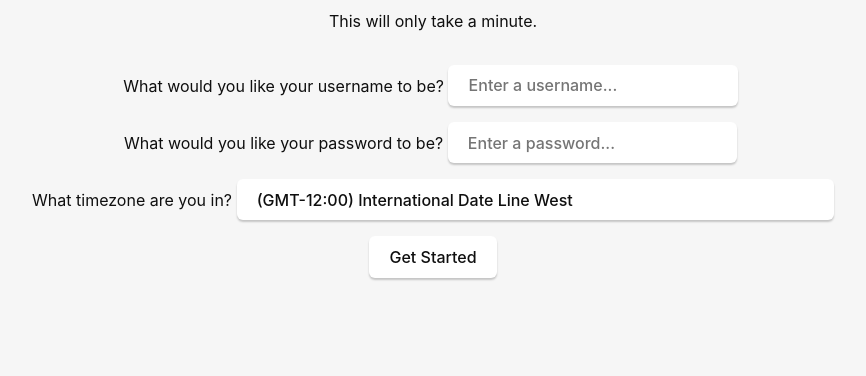
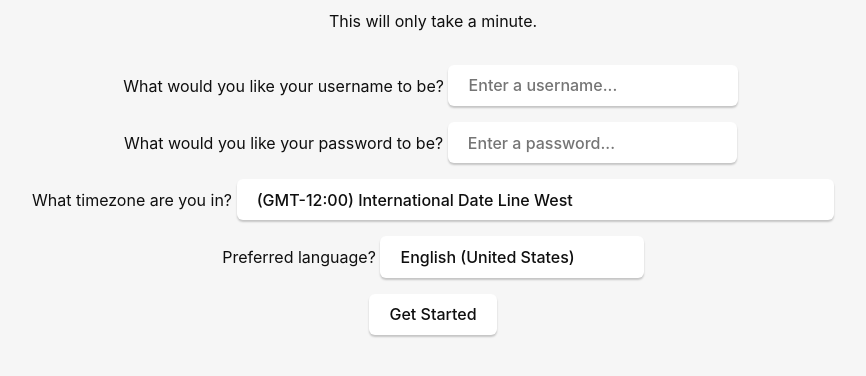
Before and after one commit to TimelessOS/Provisioning-Tool, a website built with Vite: page index.html in a window 1280 px wide. Shown: the part 162-538 px from the top of the page, without its empty margins (207-1073 px from the left). Built offline with nearby package versions, Linux system fonts and the light colour scheme.

Commit message:
Locale Support

```diff
--- a/index.html
+++ b/index.html
@@ -5,7 +5,7 @@
   <meta charset="UTF-8" />
   <link rel="stylesheet" href="/src/styles.css" />
   <meta name="viewport" content="width=device-width, initial-scale=1.0" />
-  <title>Tauri App</title>
+  <title>Provisioning Tool</title>
   <script type="module" src="/src/main.ts" defer></script>
 </head>
 
@@ -25,9 +25,16 @@
         <input name="password-select" id="password-input" class="space-right" type="password"
           placeholder="Enter a password..." />
       </p>
+      <p>
       <label for="tz-select">What timezone are you in?</label>
       <select name="tz-select" id="timezone-list">
       </select>
+    </p>
+    <p>
+      <label for="locale-select">Preferred language?</label>
+      <select name="locale-select" id="locale-list">
+      </select>
+    </p>
       <p>
         <button type="submit">Get Started</button>
       </p>
--- a/src/main.ts
+++ b/src/main.ts
@@ -3,15 +3,16 @@ import { invoke } from "@tauri-apps/api/core"
 let usernameInputEl: HTMLInputElement | null
 let passwordInputEl: HTMLInputElement | null
 let timezoneInputEl: HTMLSelectElement | null
+let localeInputEl: HTMLSelectElement | null
 let greetMsgEl: HTMLElement | null
 
 async function greet() {
-  if (greetMsgEl && usernameInputEl && passwordInputEl && timezoneInputEl) {
-    // Learn more about Tauri commands at https://tauri.app/develop/calling-rust/
+  if (greetMsgEl && usernameInputEl && passwordInputEl && timezoneInputEl && localeInputEl) {
     greetMsgEl.textContent = await invoke("greet", {
       username: usernameInputEl.value,
       password: passwordInputEl.value,
-      timezone: timezoneInputEl.value
+      timezone: timezoneInputEl.value,
+      locale: localeInputEl.value
     });
   }
 }
@@ -20,6 +21,7 @@ window.addEventListener("DOMContentLoaded", () => {
   usernameInputEl = document.querySelector("#username-input")
   passwordInputEl = document.querySelector("#password-input")
   timezoneInputEl = document.querySelector("#timezone-list")
+  localeInputEl = document.querySelector("#locale-list")
   greetMsgEl = document.querySelector("#greet-msg")
   document.querySelector("#greet-form")?.addEventListener("submit", (e) => {
     e.preventDefault()
@@ -117,9 +119,56 @@ var tzStrings = [
   { "label": "(GMT+13:00) Nuku'alofa", "value": "Pacific/Tongatapu" }
 ]
 
+var localeList = [
+  { "locale": "en_US.UTF-8", "name": "English (United States)" },
+  { "locale": "en_GB.UTF-8", "name": "English (United Kingdom)" },
+  { "locale": "fr_FR.UTF-8", "name": "French (France)" },
+  { "locale": "de_DE.UTF-8", "name": "German (Germany)" },
+  { "locale": "es_ES.UTF-8", "name": "Spanish (Spain)" },
+  { "locale": "it_IT.UTF-8", "name": "Italian (Italy)" },
+  { "locale": "pt_PT.UTF-8", "name": "Portuguese (Portugal)" },
+  { "locale": "pt_BR.UTF-8", "name": "Portuguese (Brazil)" },
+  { "locale": "zh_CN.UTF-8", "name": "Chinese (Simplified, China)" },
+  { "locale": "zh_TW.UTF-8", "name": "Chinese (Traditional, Taiwan)" },
+  { "locale": "ja_JP.UTF-8", "name": "Japanese (Japan)" },
+  { "locale": "ko_KR.UTF-8", "name": "Korean (South Korea)" },
+  { "locale": "ru_RU.UTF-8", "name": "Russian (Russia)" },
+  { "locale": "ar_SA.UTF-8", "name": "Arabic (Saudi Arabia)" },
+  { "locale": "hi_IN.UTF-8", "name": "Hindi (India)" },
+  { "locale": "bn_IN.UTF-8", "name": "Bengali (India)" },
+  { "locale": "ur_PK.UTF-8", "name": "Urdu (Pakistan)" },
+  { "locale": "tr_TR.UTF-8", "name": "Turkish (Turkey)" },
+  { "locale": "pl_PL.UTF-8", "name": "Polish (Poland)" },
+  { "locale": "nl_NL.UTF-8", "name": "Dutch (Netherlands)" },
+  { "locale": "sv_SE.UTF-8", "name": "Swedish (Sweden)" },
+  { "locale": "no_NO.UTF-8", "name": "Norwegian (Norway)" },
+  { "locale": "fi_FI.UTF-8", "name": "Finnish (Finland)" },
+  { "locale": "da_DK.UTF-8", "name": "Danish (Denmark)" },
+  { "locale": "cs_CZ.UTF-8", "name": "Czech (Czech Republic)" },
+  { "locale": "hu_HU.UTF-8", "name": "Hungarian (Hungary)" },
+  { "locale": "el_GR.UTF-8", "name": "Greek (Greece)" },
+  { "locale": "he_IL.UTF-8", "name": "Hebrew (Israel)" },
+  { "locale": "th_TH.UTF-8", "name": "Thai (Thailand)" },
+  { "locale": "vi_VN.UTF-8", "name": "Vietnamese (Vietnam)" },
+  { "locale": "uk_UA.UTF-8", "name": "Ukrainian (Ukraine)" },
+  { "locale": "id_ID.UTF-8", "name": "Indonesian (Indonesia)" },
+  { "locale": "ms_MY.UTF-8", "name": "Malay (Malaysia)" },
+  { "locale": "fa_IR.UTF-8", "name": "Persian (Iran)" },
+  { "locale": "ro_RO.UTF-8", "name": "Romanian (Romania)" },
+  { "locale": "bg_BG.UTF-8", "name": "Bulgarian (Bulgaria)" },
+  { "locale": "sl_SI.UTF-8", "name": "Slovenian (Slovenia)" },
+  { "locale": "hr_HR.UTF-8", "name": "Croatian (Croatia)" },
+  { "locale": "sk_SK.UTF-8", "name": "Slovak (Slovakia)" },
+  { "locale": "et_EE.UTF-8", "name": "Estonian (Estonia)" },
+  { "locale": "lt_LT.UTF-8", "name": "Lithuanian (Lithuania)" },
+  { "locale": "lv_LV.UTF-8", "name": "Latvian (Latvia)" },
+  { "locale": "is_IS.UTF-8", "name": "Icelandic (Iceland)" }
+]
+
+
 // Generate Timezones
 
-var select = document.querySelector("#timezone-list")!
+var timezoneSelect = document.querySelector("#timezone-list")!
 
 for (var i = 0; i < tzStrings.length; i++) {
   var tz = tzStrings[i],
@@ -127,5 +176,18 @@ for (var i = 0; i < tzStrings.length; i++) {
 
   option.value = tz.value
   option.appendChild(document.createTextNode(tz.label))
-  select.appendChild(option)
+  timezoneSelect.appendChild(option)
 }
+
+// Generate Locales
+
+var localeSelect = document.querySelector("#locale-list")!
+
+for (var i = 0; i < localeList.length; i++) {
+  var locale = localeList[i],
+    option = document.createElement("option");
+
+  option.value = locale.locale
+  option.appendChild(document.createTextNode(locale.name))
+  localeSelect.appendChild(option)
+}
--- a/src/styles.css
+++ b/src/styles.css
@@ -102,3 +102,15 @@ button {
     background-color: #0f0f0f69;
   }
 }
+
+.hidable {
+  opacity: 1;
+  transition:
+    opacity 2s;
+}
+
+.hidable > .hidden {
+  opacity: 0;
+  transition:
+    opacity 2s;
+}
```
Also changed, not shown: 1 other file.
